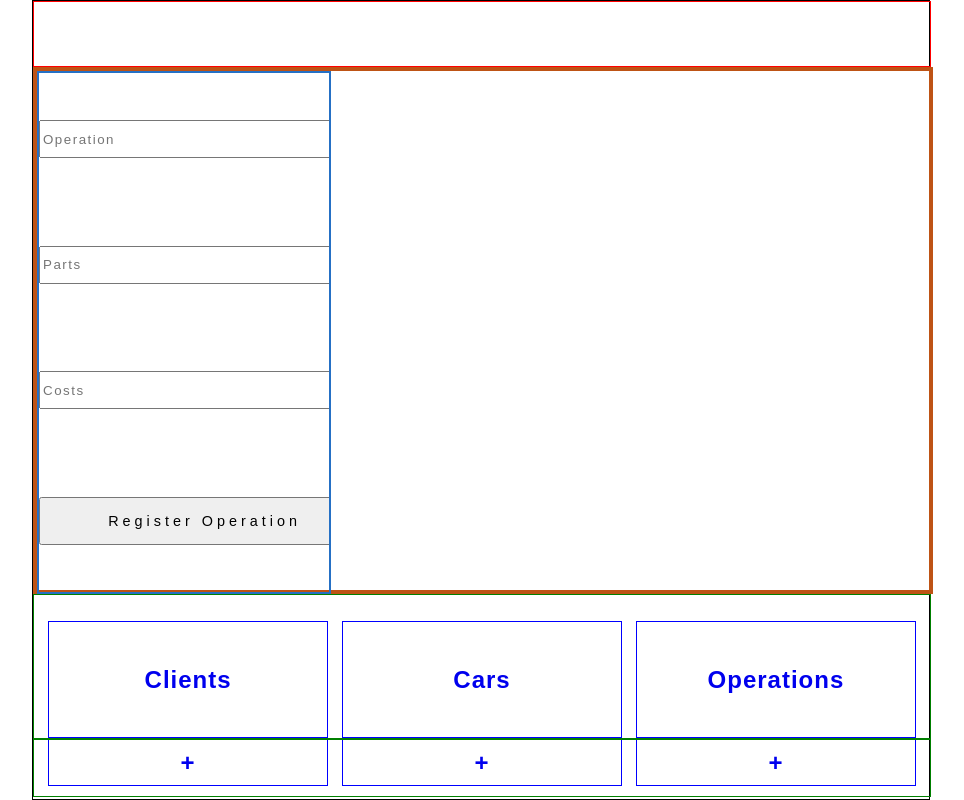
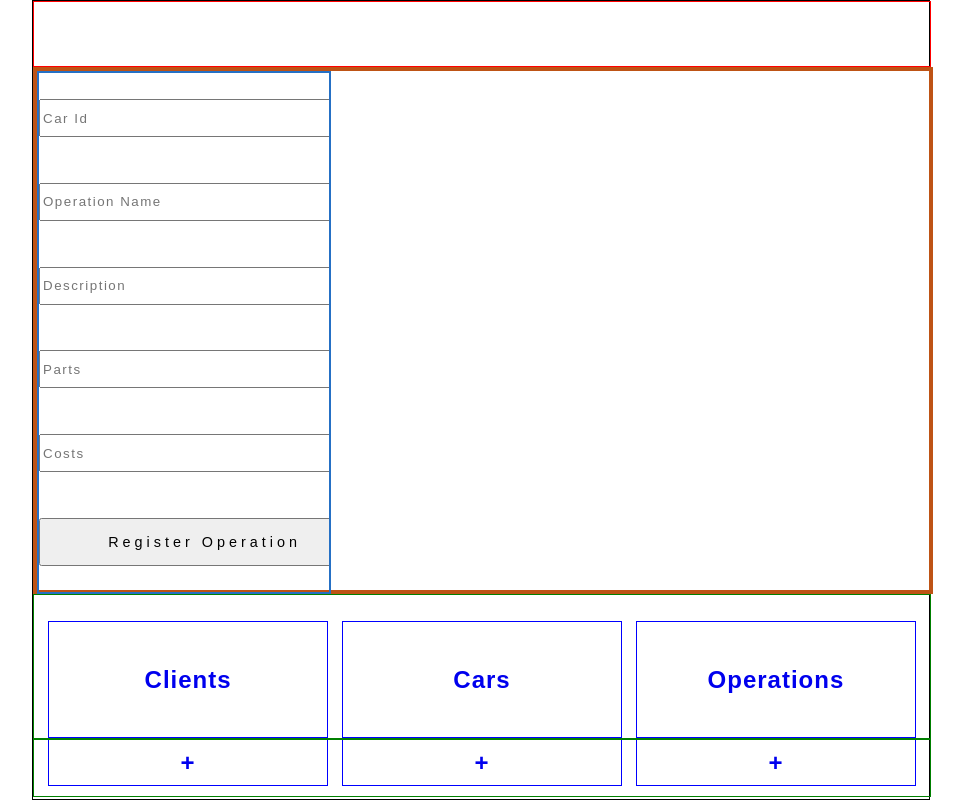
Before and after one commit to ZakariaHn/werkStatt, a React (Create React App) app in the folder client/: page /registerOperation in a window 1280 px wide. Shown: the whole page, without its empty margins (159-1123 px from the left). Built offline with nearby package versions, Linux system fonts and the light colour scheme; the HTML template or start-up script is replaced by a standard one.

Commit message:
register operation

```diff
--- a/client/src/components/GetSelectedItem.js
+++ b/client/src/components/GetSelectedItem.js
@@ -7,7 +7,7 @@ export const GetSelectedItem = ({ target }) => {
       listItems.push(
         <li key={key}>
           {key.split(/(?=[A-Z])/).join(" ")}: {value}
-        </li>
+        </li> // splitted on Uppercase letters
       );
     }
     return listItems;
--- a/client/src/components/listsOfExistingData/OperationsList.js
+++ b/client/src/components/listsOfExistingData/OperationsList.js
@@ -1,5 +1,5 @@
 import React, { useEffect } from "react";
-import { fetchOperationsAction } from "../../store/actions/operationAction";
+import { fetchOperationsAction } from "../../store/actions/operationsAction";
 import { useDispatch, useSelector } from "react-redux";
 import { SET_TARGET } from "../../store/actions/types";
 
--- a/client/src/components/registrationForms/RegisterOperation.js
+++ b/client/src/components/registrationForms/RegisterOperation.js
@@ -1,31 +1,71 @@
 import React from "react";
 import { useForm } from "react-hook-form";
+import { useDispatch } from "react-redux";
+import { useHistory } from "react-router-dom";
+import { addOperationAction } from "../../store/actions/operationsAction";
 
 export const RegisterOperation = () => {
   const { handleSubmit, register, errors } = useForm();
+  const dispatch = useDispatch();
+  const history = useHistory();
 
   const onSubmitForm = (data) => {
-    console.log(data);
+    dispatch(addOperationAction(data));
+    history.push("/operations");
   };
 
   return (
     <form onSubmit={handleSubmit(onSubmitForm)}>
       <div className="input-field">
-        <label htmlFor="operation"></label>
+        <label htmlFor="carId"></label>
         <input
           type="text"
-          name="operation"
+          name="carId"
           autoComplete="off"
-          placeholder="Operation"
+          placeholder="Car Id"
           ref={register({
             required: true,
-            minLength: 8,
+            minLength: 4,
           })}
         />
         {errors.name && (
-          <p className="form-error">At least 8 characters long!</p>
+          <p className="form-error">At least 2 characters long!</p>
         )}
       </div>
+
+      <div className="input-field">
+        <label htmlFor="name"></label>
+        <input
+          type="text"
+          name="name"
+          autoComplete="off"
+          placeholder="Operation Name"
+          ref={register({
+            required: true,
+            minLength: 2,
+          })}
+        />
+        {errors.name && (
+          <p className="form-error">At least 2 characters long!</p>
+        )}
+      </div>
+      <div className="input-field">
+        <label htmlFor="description"></label>
+        <input
+          type="text"
+          name="description"
+          autoComplete="off"
+          placeholder="Description"
+          ref={register({
+            required: true,
+            minLength: 2,
+          })}
+        />
+        {errors.name && (
+          <p className="form-error">At least 2 characters long!</p>
+        )}
+      </div>
+
       <div className="input-field">
         <label htmlFor="Parts"></label>
         <input
@@ -35,11 +75,11 @@ export const RegisterOperation = () => {
           placeholder="Parts"
           ref={register({
             required: true,
-            minLength: 8,
+            minLength: 2,
           })}
         />
         {errors.name && (
-          <p className="form-error">At least 8 characters long!</p>
+          <p className="form-error">At least 2 characters long!</p>
         )}
       </div>
 
@@ -52,11 +92,11 @@ export const RegisterOperation = () => {
           placeholder="Costs"
           ref={register({
             required: true,
-            minLength: 8,
+            minLength: 2,
           })}
         />
         {errors.name && (
-          <p className="form-error">At least 8 characters long!</p>
+          <p className="form-error">At least 2 characters long!</p>
         )}
       </div>
       <button type="submit">Register Operation</button>
--- a/client/src/store/actions/operationAction.js
+++ /dev/null
@@ -1,10 +0,0 @@
-import { helpFetchOperations } from "../helpers";
-import { GET_OPERATIONS } from "./types";
-
-export const fetchOperationsAction = () => async (dispatch) => {
-  const response = await helpFetchOperations();
-  dispatch({
-    type: GET_OPERATIONS,
-    payload: response.data,
-  });
-};
--- /dev/null
+++ b/client/src/store/actions/operationsAction.js
@@ -0,0 +1,27 @@
+import { helpAddOperation, helpFetchOperations } from "../helpers";
+import { ADD_OPERATION_SUCCESS, GET_OPERATIONS } from "./types";
+
+export const fetchOperationsAction = () => async (dispatch) => {
+  const response = await helpFetchOperations();
+  dispatch({
+    type: GET_OPERATIONS,
+    payload: response.data,
+  });
+};
+
+export const addOperationAction = (newOperation) => async (dispatch) => {
+  const config = {
+    headers: {
+      "Content-type": "application/json",
+    },
+  };
+  const body = JSON.stringify(newOperation);
+
+  try {
+    const response = await helpAddOperation(body, config);
+    dispatch({
+      type: ADD_OPERATION_SUCCESS,
+      payload: response.data,
+    });
+  } catch {}
+};
--- a/client/src/store/actions/types.js
+++ b/client/src/store/actions/types.js
@@ -1,11 +1,20 @@
+// Selected Item (target) action type
 export const SET_TARGET = "SET_TARGET";
+
+// Client Actions types
+export const SET_CLIENT = "SET_CLIENT";
 export const GET_CLIENTS = "GET_CLIENTS";
-export const SET_CLIENT = "SET_CLIENT";
+export const ADD_CLIENT_FAIL = "ADD_CLIENT_FAIL";
+export const ADD_CLIENT_SUCCESS = "ADD_CLIENT_SUCCESS";
+
+// Cars Actions types
+export const SET_CAR = "SET_CAR";
 export const GET_CARS = "GET_CARS";
-export const SET_CAR = "SET_CAR";
+export const ADD_CAR_FAIL = "ADD_CAR_FAIL";
+export const ADD_CAR_SUCCESS = "ADD_CAR_SUCCESS";
+
+// Operation Actions types
+export const SET_OPERATION = "SET_OPERATION";
 export const GET_OPERATIONS = "GET_OPERATIONS";
-export const SET_OPERATION = "SET_OPERATION";
-export const ADD_CLIENT_SUCCESS = "ADD_CLIENT_SUCCESS";
-export const ADD_CLIENT_FAIL = "ADD_CLIENT_FAIL";
-export const ADD_CAR_SUCCESS = "ADD_CAR_SUCCESS";
-export const ADD_CAR_FAIL = "ADD_CAR_FAIL";
+export const ADD_OPERATION_FAIL = "ADD_OPERATION_FAIL";
+export const ADD_OPERATION_SUCCESS = "ADD_OPERATION_SUCCESS";
```
Also changed, not shown: 2 other files (tests, documents, lock files or other folders).
